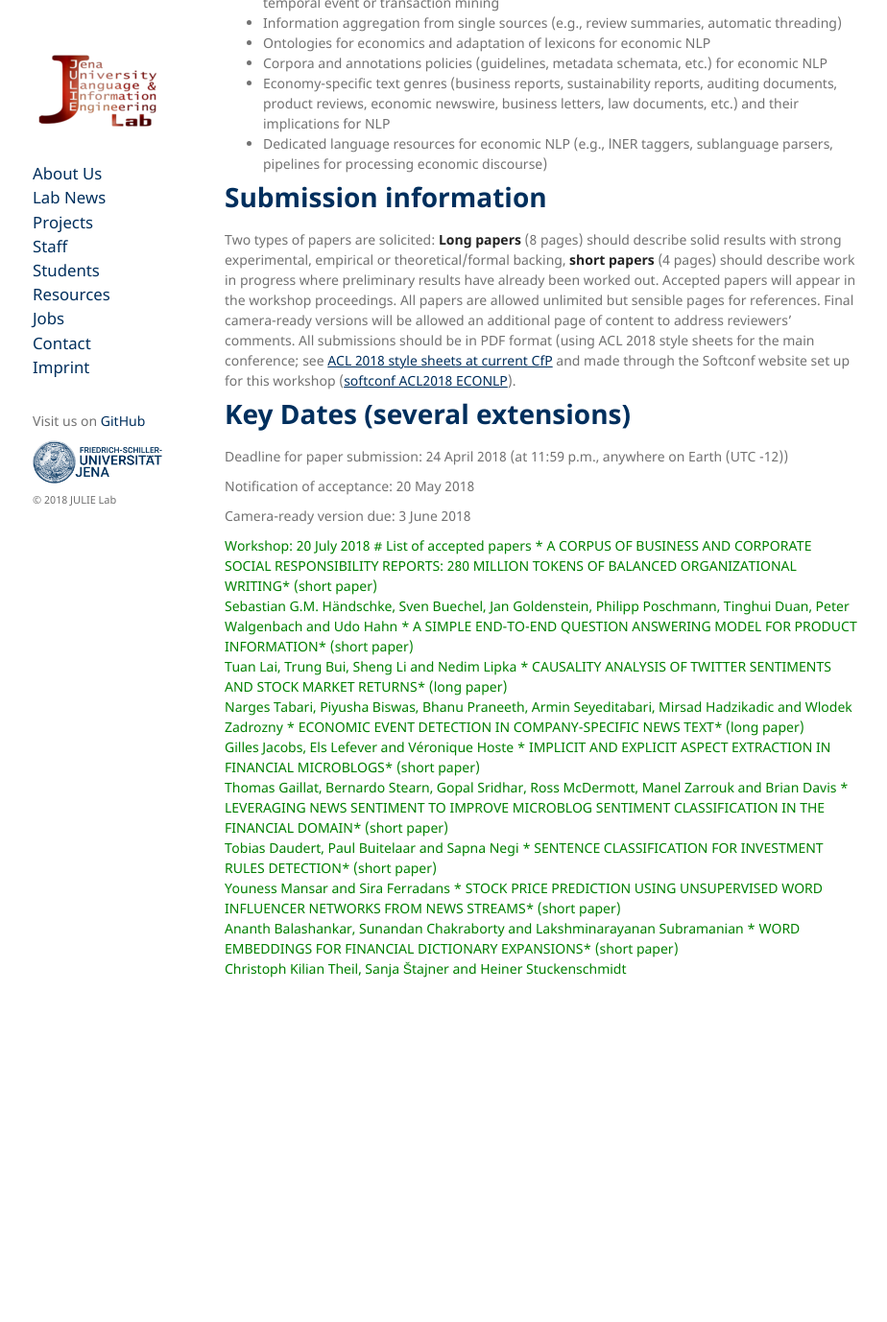
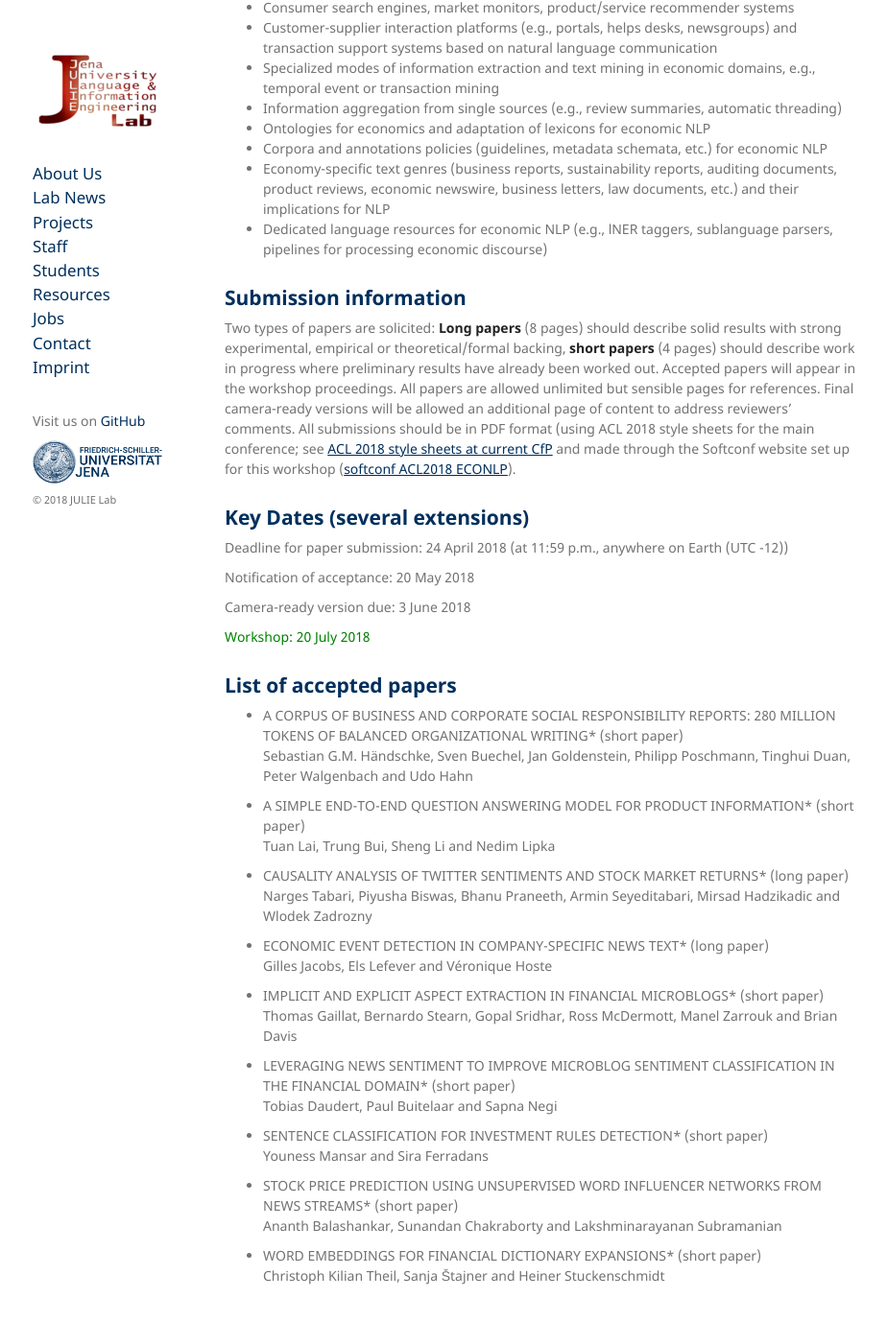
Before and after one commit to JULIELab/JULIELab.github.io, a Jekyll site: the page built from econlp2018.md, in a window 1280 px wide and 1400 px high, scrolled down 1563 px. Shown: the top 1378 px of the window at 96% size, without its empty margins (176-1100 px from the left). Built offline with Jekyll 4.4.1, drawn with Linux system fonts in a browser that asks for light colours; our own code applies the rules of GitHub Pages for plain Markdown files; before the commit the page ends 2633 px from its top, so only the background shows below that; some of the changed text lies outside the part shown.

Commit message:
Update econlp2018.md

```diff
--- a/econlp2018.md
+++ b/econlp2018.md
@@ -26,7 +28,7 @@
 | Yue Zhang          | Singapore U of Technology and Design, Singapore                   | yue_zhang@sutd.edu.sg
 
 
-# Description
+## Description
 
 The workshop addresses the increasing relevance of natural language processing (NLP) for regional, national and international economy, both in terms of already launched language technology products and systems, as well as new methodologies and techniques emerging in interaction with the paradigm of Computational Social Science. The focus of the workshop is on the many ways, how NLP alters business relations and procedures, economic transactions, and the roles of human and computational actors involved in commercial activities.
 
@@ -50,11 +52,11 @@
 * Economy-specific text genres (business reports, sustainability reports, auditing documents, product reviews, economic newswire, business letters, law documents, etc.) and their implications for NLP
 * Dedicated language resources for economic NLP (e.g., lNER taggers, sublanguage parsers, pipelines for processing economic discourse)
 
-# Submission information
+## Submission information
 
 Two types of papers are solicited: **Long papers** (8 pages) should describe solid results with strong experimental, empirical or theoretical/formal backing, **short papers** (4 pages) should describe work in progress where preliminary results have already been worked out. Accepted papers will appear in the workshop proceedings. All papers are allowed unlimited but sensible pages for references. Final camera-ready versions will be allowed an additional page of content to address reviewers' comments. All submissions should be in PDF format (using ACL 2018 style sheets for the main conference; see [ACL 2018 style sheets at current CfP](http://acl2018.org/call-for-papers/) and made through the Softconf website set up for this workshop ([softconf ACL2018 ECONLP](https://www.softconf.com/acl2018/ECONLP/)).
 
-# Key Dates (several extensions)
+## Key Dates (several extensions)
 
 Deadline for paper submission: 24 April 2018 (at 11:59 p.m., anywhere on Earth (UTC -12))
 
@@ -62,9 +64,9 @@
 
 Camera-ready version due: 3 June 2018
 
-<font color="green">Workshop: 20 July 2018<font>
+<font color="green">Workshop: 20 July 2018</font>
 
-# List of accepted papers
+## List of accepted papers
 
 * A CORPUS OF BUSINESS AND CORPORATE SOCIAL RESPONSIBILITY REPORTS: 280 MILLION TOKENS OF BALANCED ORGANIZATIONAL WRITING* (short paper)<br/>
 Sebastian G.M. Händschke, Sven Buechel, Jan Goldenstein, Philipp Poschmann, Tinghui Duan, Peter Walgenbach and Udo Hahn
```
Also changed, not shown: other parts of econlp2018.md (+3 -1 lines).
